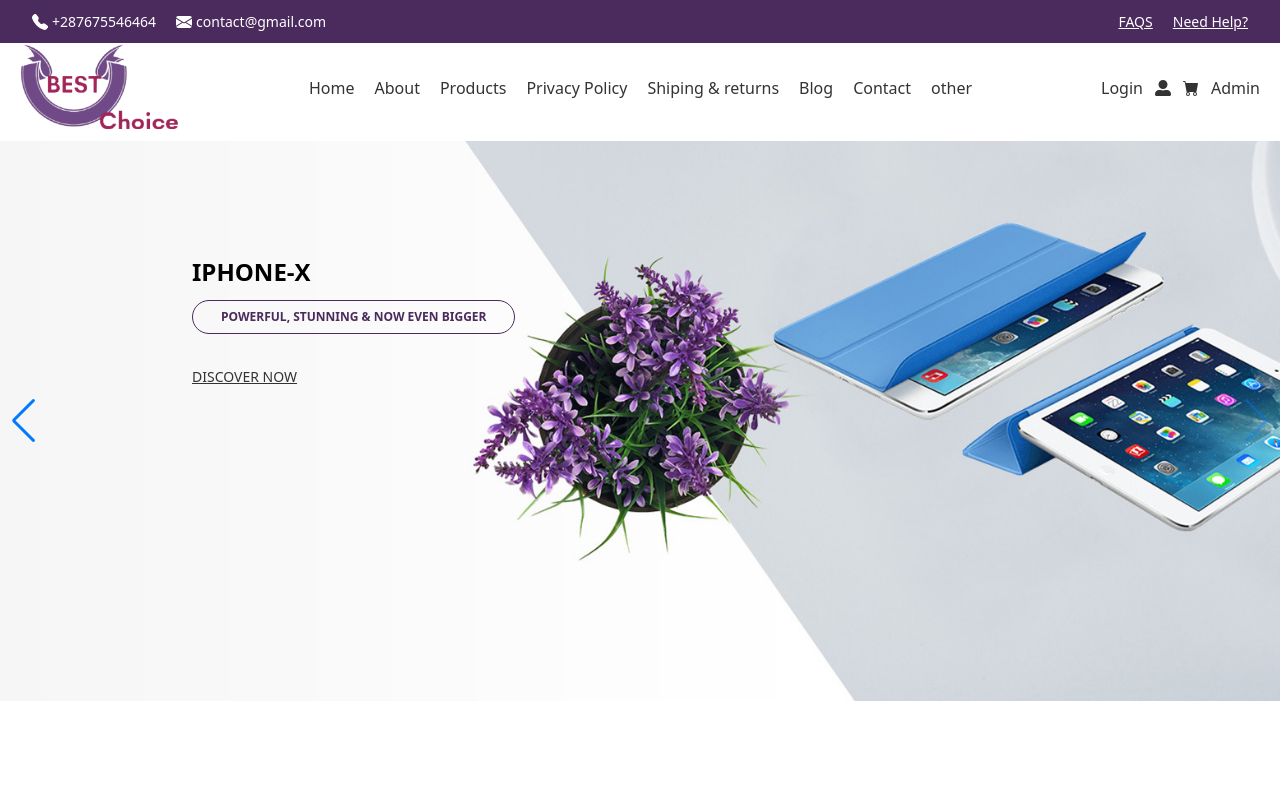
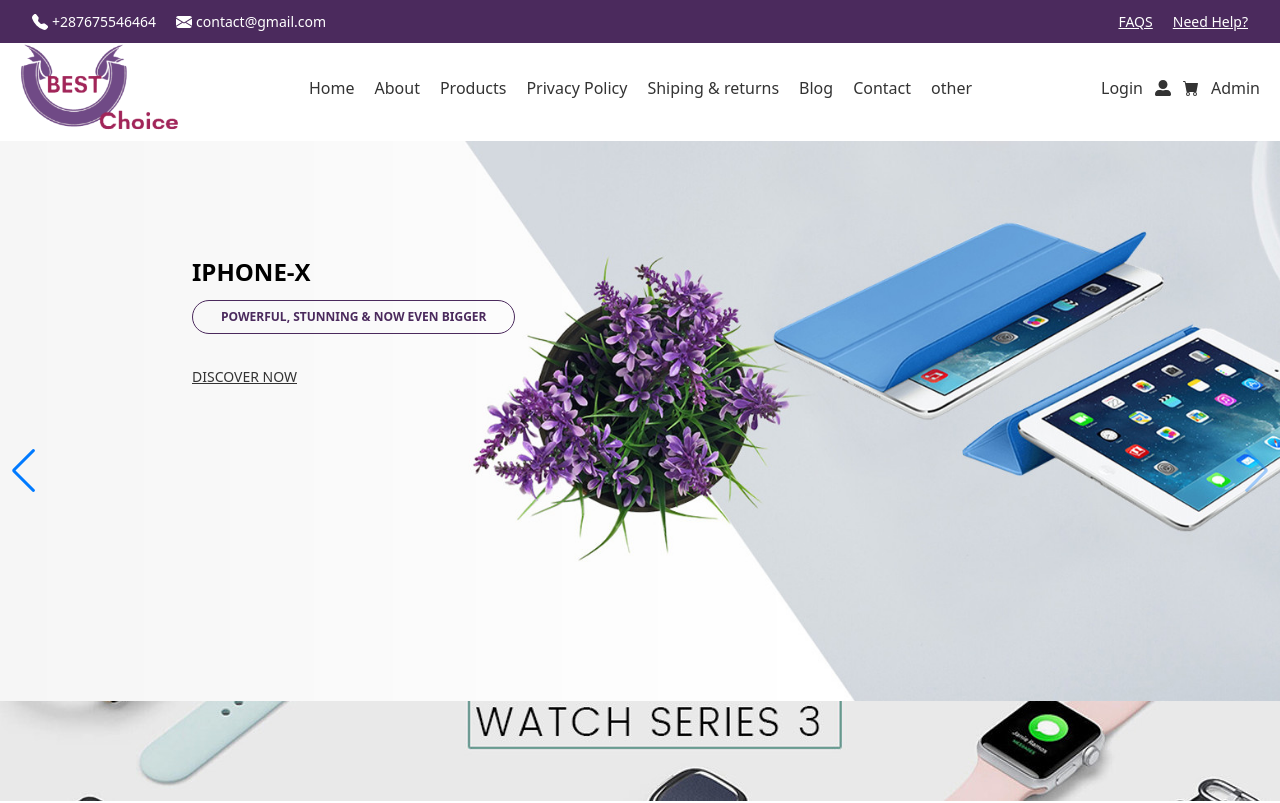
Before and after one commit to anishazahan/Best-Choice, a React (Create React App) app: page / in a window 1280 px wide. Shown: the top 803 px of the page. Built offline with nearby package versions, Linux system fonts and the light colour scheme.

Commit message:
mainer banner with sub banner

```diff
--- a/src/Pages/Home/Componants/HomeBanner.js
+++ b/src/Pages/Home/Componants/HomeBanner.js
@@ -1,7 +1,7 @@
 import React from "react";
 import "../Home.css";
-import banner1 from "../../../assets/main-banner-01__29747.jpg";
-import banner2 from "../../../assets/main-bannre-2.jpg";
+import banner from "../../../assets/category-banner-watch__00751.original.jpg";
+
 import { Swiper, SwiperSlide } from "swiper/react";
 import "swiper/css";
 import "swiper/css/pagination";
@@ -24,7 +24,7 @@ const HomeBanner = () => {
         className="mySwiper"
       >
         <SwiperSlide>
-          <div className="slider-banner ">
+          <div className="slider-banner z-10 ">
             <div className="flex flex-col justify-start pt-[9%] pl-[15%]">
               <h1 className="text-black text-2xl font-extrabold text-left mb-3">IPHONE-X</h1>
 
@@ -37,8 +37,12 @@ const HomeBanner = () => {
                 <Link className="text-sm link font font-medium">DISCOVER NOW</Link>
               </div>
             </div>
+
           </div>
         </SwiperSlide>
+          <div className="mx-auto w-full mt-[-8%] z-20">
+              <img className="mx-auto" src={banner} alt="" />
+            </div>
 
         <SwiperSlide>
           <div className="slider-banner2">
```
